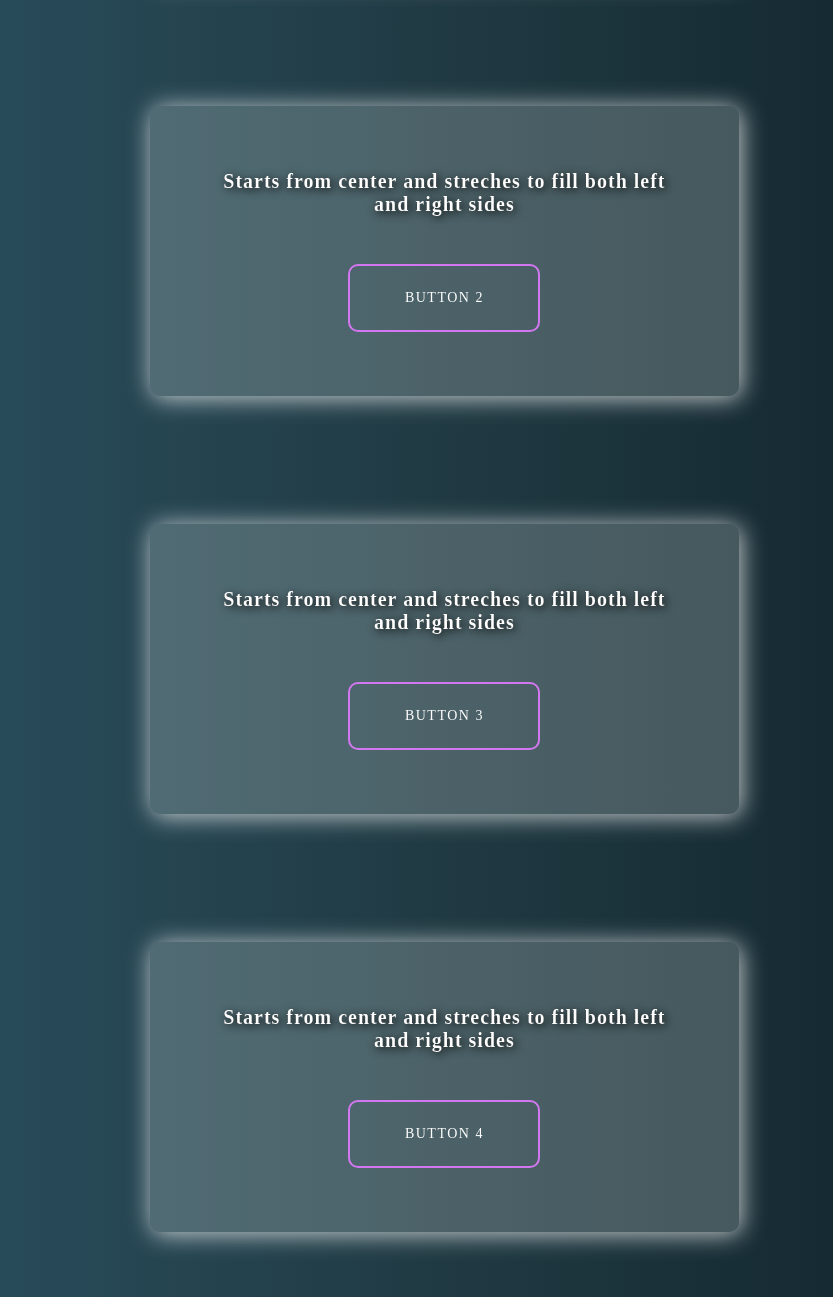
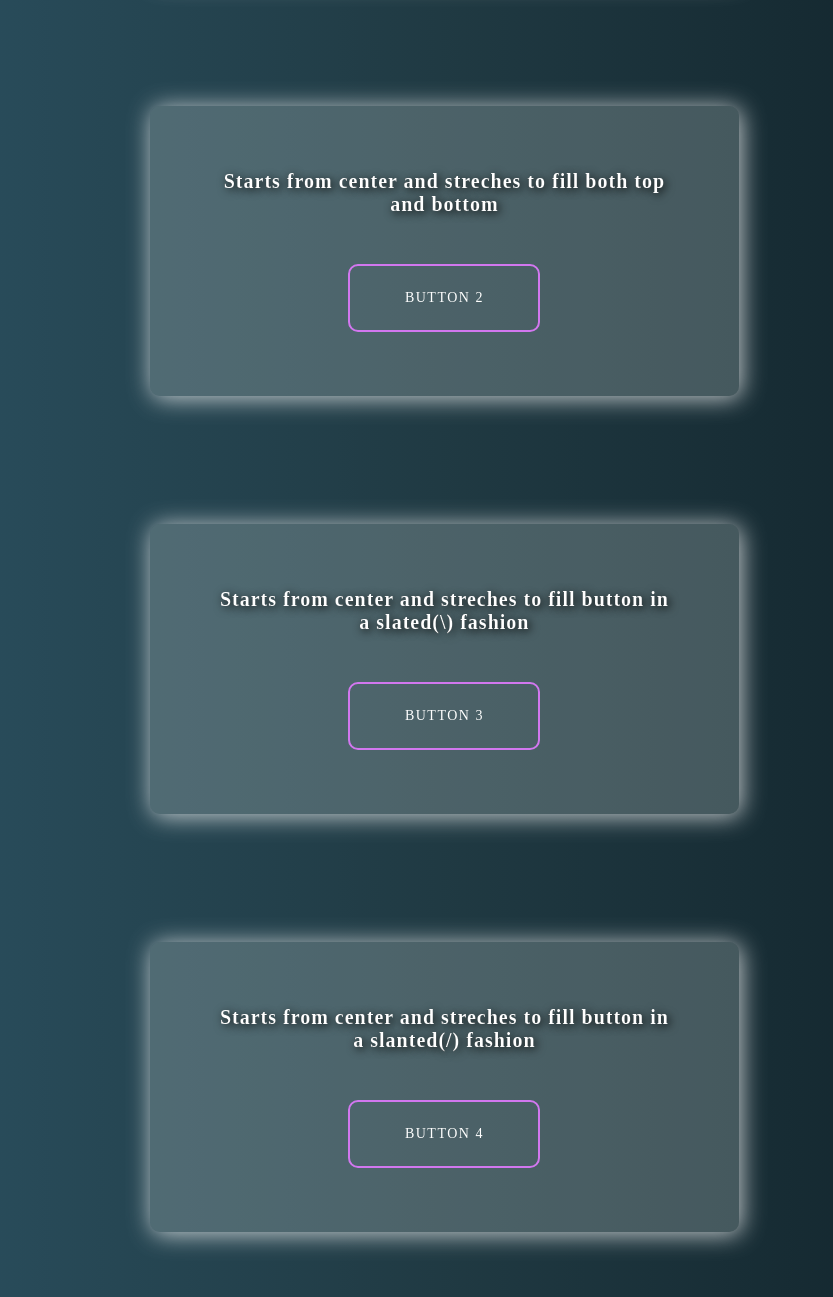
Before and after one commit to Manav-Kapila/Button-Hover-Effects-V-1, a plain HTML site: page index.html in a window 1280 px wide. Shown: the part 735-2032 px from the top of the page, without its empty margins (202-1035 px from the left). Drawn offline with Linux system fonts and the light colour scheme.

Commit message:
Update index.html

```diff
--- a/index.html
+++ b/index.html
@@ -28,15 +28,15 @@
                 <a href="#" class="btn btn1">Button 1</a>
             </div>
             <div class="card">
-                <h2 class="title">Starts from center and streches to fill both left and right sides</h2>
+                <h2 class="title">Starts from center and streches to fill both top and bottom</h2>
                 <a href="#" class="btn btn2">Button 2</a>
             </div>
             <div class="card">
-                <h2 class="title">Starts from center and streches to fill both left and right sides</h2>
+                <h2 class="title">Starts from center and streches to fill button in a slated(\) fashion</h2>
                 <a href="#" class="btn btn3">Button 3</a>
             </div>
             <div class="card">
-                <h2 class="title">Starts from center and streches to fill both left and right sides</h2>
+                <h2 class="title">Starts from center and streches to fill button in a slanted(/) fashion</h2>
                 <a href="#" class="btn btn4">Button 4</a>
             </div>
         </div>
```
